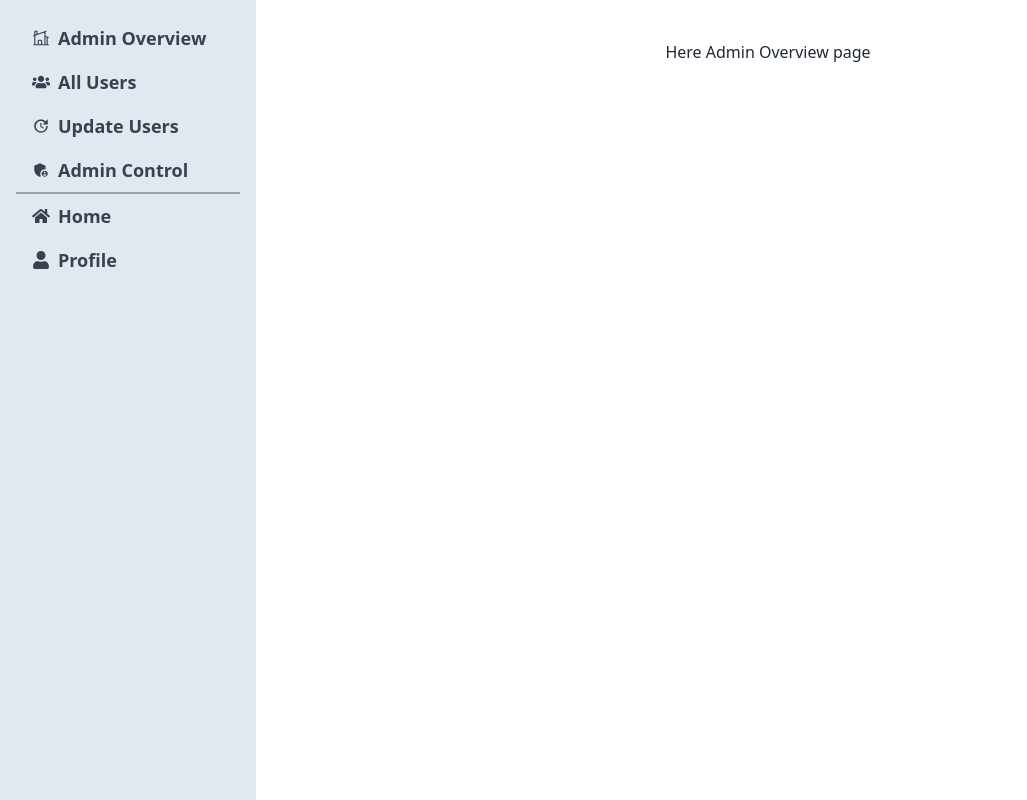
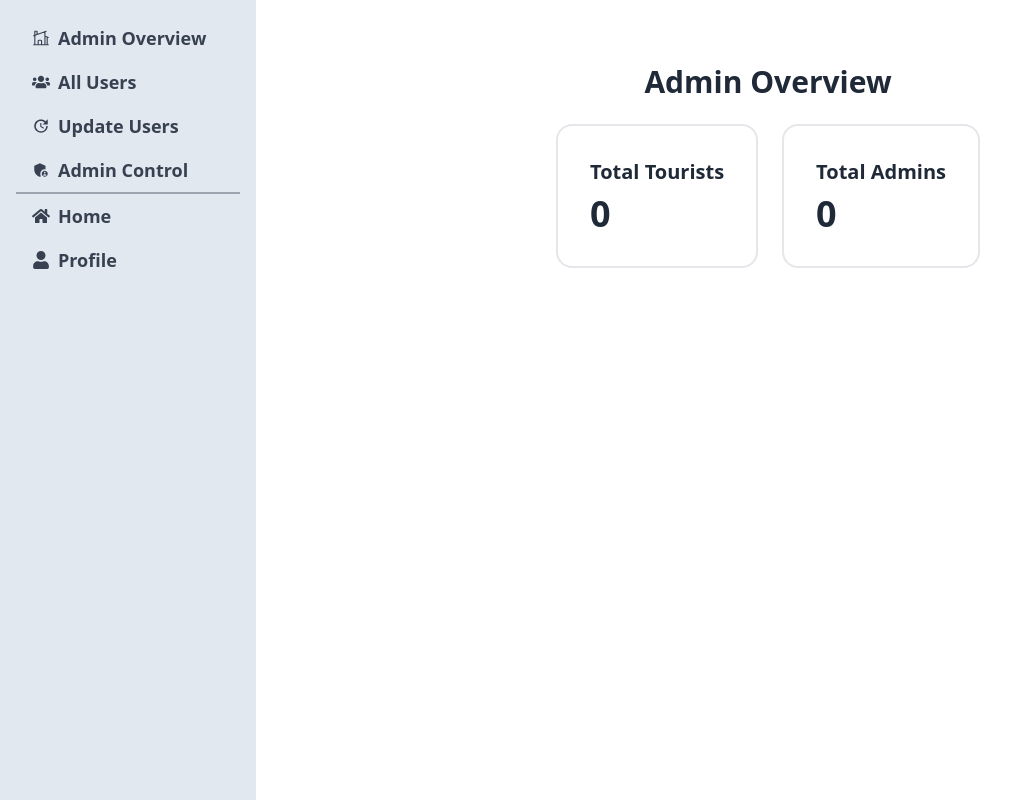
Before and after one commit to mehedishopnil/Bhromonkari, a React (Vite) app: page /admin/admin-overview in a window 1280 px wide. Shown: the whole page, without its empty margins (0-1027 px from the left). Built offline with nearby package versions, Linux system fonts and the light colour scheme; no server answers.

Commit message:
admin overview update

```diff
--- a/src/Page/AdminOverview/AdminOverview.jsx
+++ b/src/Page/AdminOverview/AdminOverview.jsx
@@ -1,11 +1,47 @@
-import React from 'react';
+import React, { useContext, useEffect, useState } from 'react';
+import { AuthContext } from '../../providers/AuthProviders';
+import { Link } from 'react-router-dom';
 
 const AdminOverview = () => {
-     return (
-          <div className='mt-10'>
-               <h1 className='text-center '>Here Admin Overview page</h1>
+  const { userData } = useContext(AuthContext);
+  const [totalUsers, setTotalUsers] = useState(0);
+  const [adminCount, setAdminCount] = useState(0);
+
+  useEffect(() => {
+    if (userData) {
+      setTotalUsers(userData.length);
+      const admins = userData.filter(user => user.isAdmin);
+      setAdminCount(admins.length);
+    }
+  }, [userData]);
+
+  return (
+    <div className='mt-10 p-6'>
+      <h1 className='text-3xl font-bold text-center mb-6'>Admin Overview</h1>
+      <div className='flex justify-center gap-6'>
+        <Link to='../all-users'>
+        <div className='card border-2 text-gray-800 hover:shadow-lg'>
+          <div className='card-body'>
+            <h2 className='card-title'>Total Tourists</h2>
+            <p className='text-4xl font-bold'>{totalUsers}</p>
           </div>
-     );
+        </div>
+        </Link>
+
+        <Link to='../admin-control'>
+        <div className='card border-2 text-gray-800 hover:shadow-lg'>
+          <div className='card-body'>
+            <h2 className='card-title'>Total Admins</h2>
+            <p className='text-4xl font-bold'>{adminCount}</p>
+          </div>
+        </div>
+        </Link>
+
+
+
+      </div>
+    </div>
+  );
 };
 
 export default AdminOverview;
```
